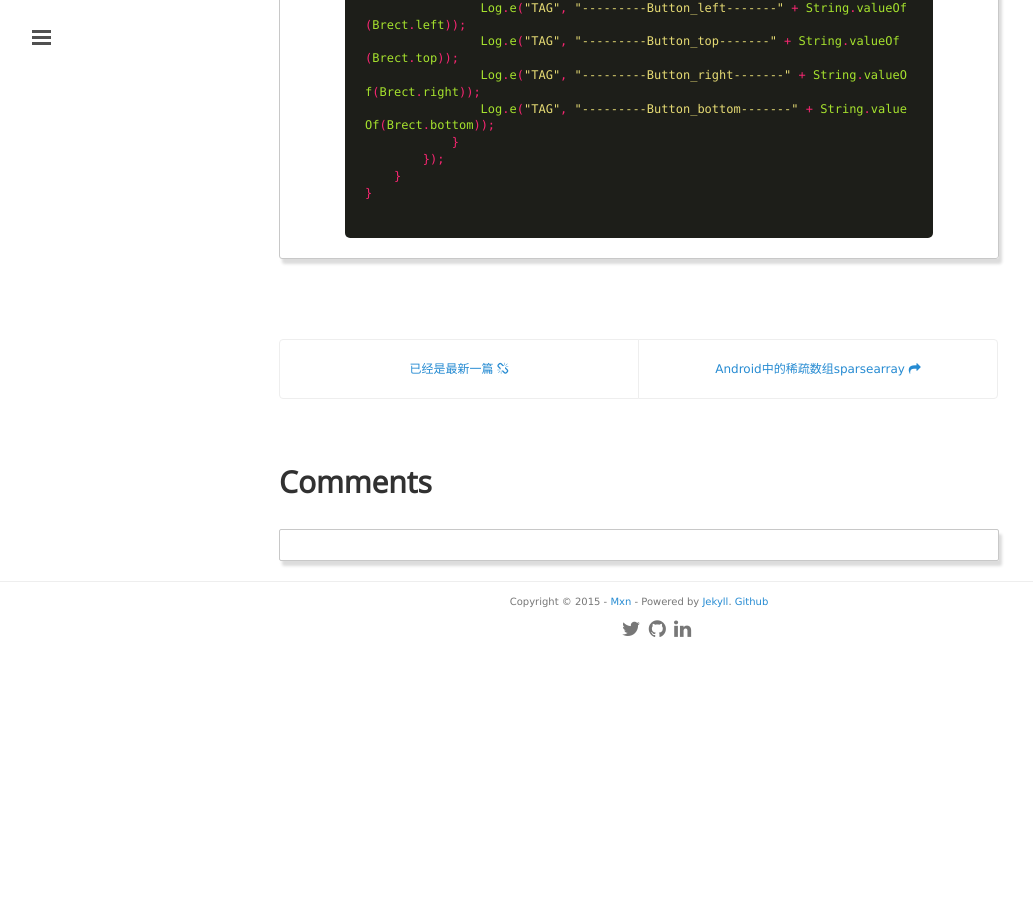
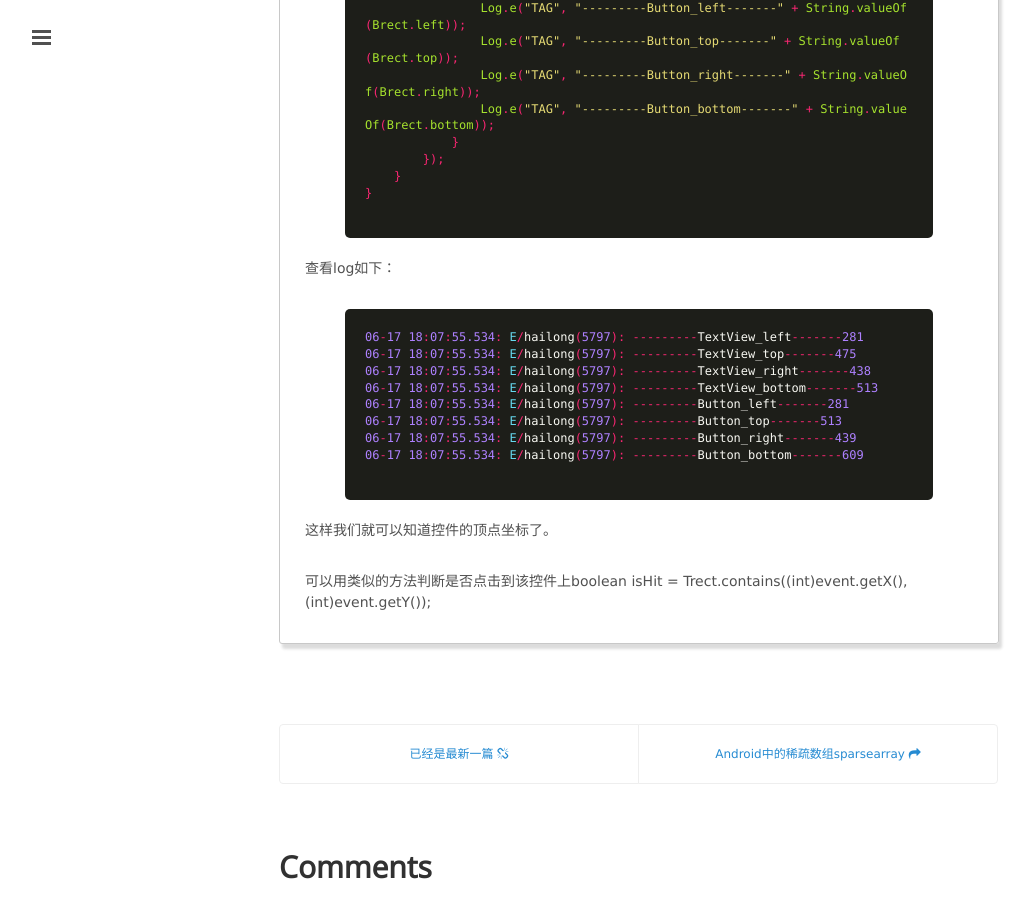
Before and after one commit to mxn21/mxn21.github.io, a Jekyll site: the page built from _posts/2015-7-31-Android中的获取控件矩阵getHitRect方法.md, in a window 1280 px wide and 900 px high, scrolled down 936 px. Shown: the whole window, without its empty margins (1-1034 px from the left). Built offline with Jekyll 4.4.1, drawn with Linux system fonts in a browser that asks for light colours; Markdown is read by kramdown in place of the engine named in the settings; comment, search, counter and statistics services are not loaded; before the commit the page ends 1590 px from its top, so only the background shows below that.

Commit message:
1232312
1232112

```diff
--- a/_posts/2015-7-31-Android中的获取控件矩阵getHitRect方法.md
+++ b/_posts/2015-7-31-Android中的获取控件矩阵getHitRect方法.md
@@ -46,3 +46,20 @@
      {% endhighlight %}
 
 <!-- more -->
+
+查看log如下：
+
+  {% highlight java  %}
+06-17 18:07:55.534: E/hailong(5797): ---------TextView_left-------281
+06-17 18:07:55.534: E/hailong(5797): ---------TextView_top-------475
+06-17 18:07:55.534: E/hailong(5797): ---------TextView_right-------438
+06-17 18:07:55.534: E/hailong(5797): ---------TextView_bottom-------513
+06-17 18:07:55.534: E/hailong(5797): ---------Button_left-------281
+06-17 18:07:55.534: E/hailong(5797): ---------Button_top-------513
+06-17 18:07:55.534: E/hailong(5797): ---------Button_right-------439
+06-17 18:07:55.534: E/hailong(5797): ---------Button_bottom-------609
+     {% endhighlight %}
+
+这样我们就可以知道控件的顶点坐标了。
+
+可以用类似的方法判断是否点击到该控件上boolean isHit = Trect.contains((int)event.getX(), (int)event.getY());
```
